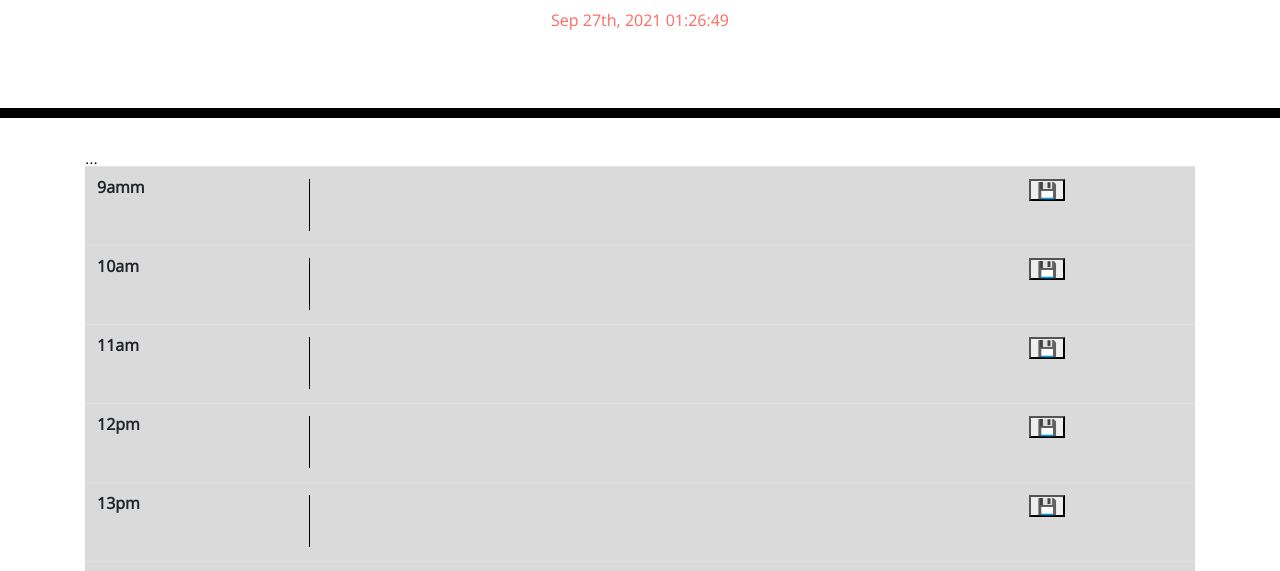
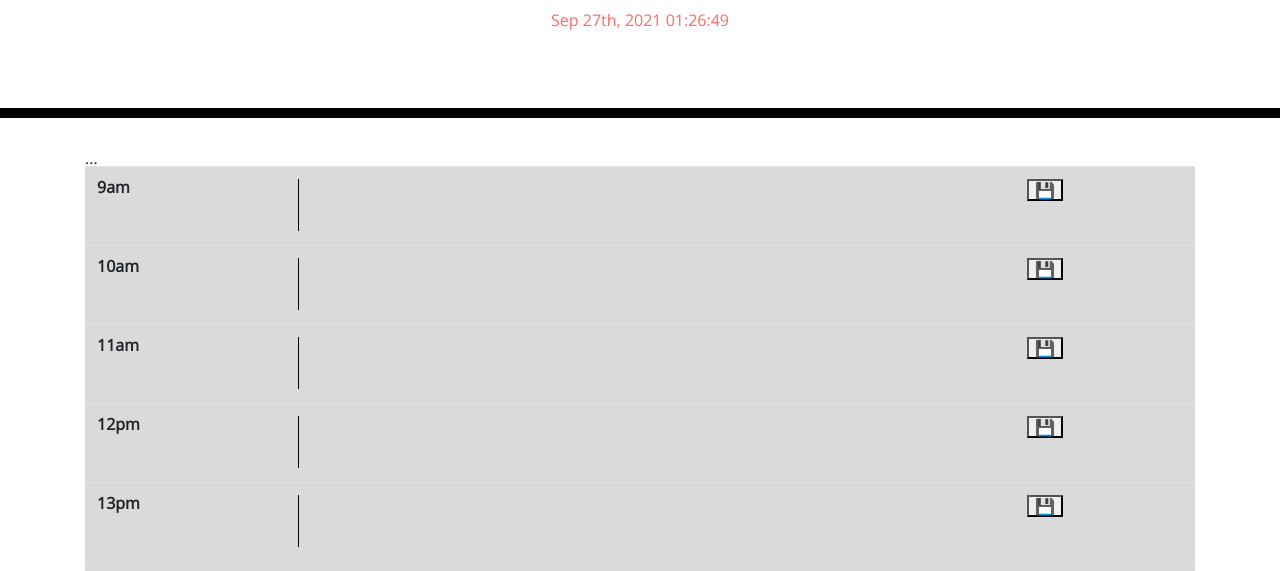
Before and after one commit to rob49157/work-day-scheduler, a plain HTML site: page index.html in a window 1280 px wide. Shown: the part 182-753 px from the top of the page. Drawn offline with nearby package versions, Linux system fonts and the light colour scheme.

Commit message:
cosmetic changes

```diff
--- a/index.html
+++ b/index.html
@@ -51,7 +51,7 @@
         <tbody>
 
           <tr class="table-active ">
-            <th scope="row" id="row">9amm</th>
+            <th scope="row" id="row">9am</th>
             <td colspan="2" class="table-active" ><textarea id='text9' value=""></textarea></td>
             <td><button type="submit" onclick="save(text9)" id="save9"> 💾</button></td>
           </tr>
--- a/script.js
+++ b/script.js
@@ -14,12 +14,14 @@ setInterval(() => {
 
 }, 1000)
 
+// change row colors
+
 // add to localstorage
 function save(text){
     localStorage.setItem(text.id, text.value)
 }
 
-// retrieve from localstorage
+// retrieve from localstorage. need different loop to loop in the localstorage
 for( var key in localStorage){
     var htmlelement= document.getElementById(key)
     htmlelement.value= localStorage.getItem(key)
```
